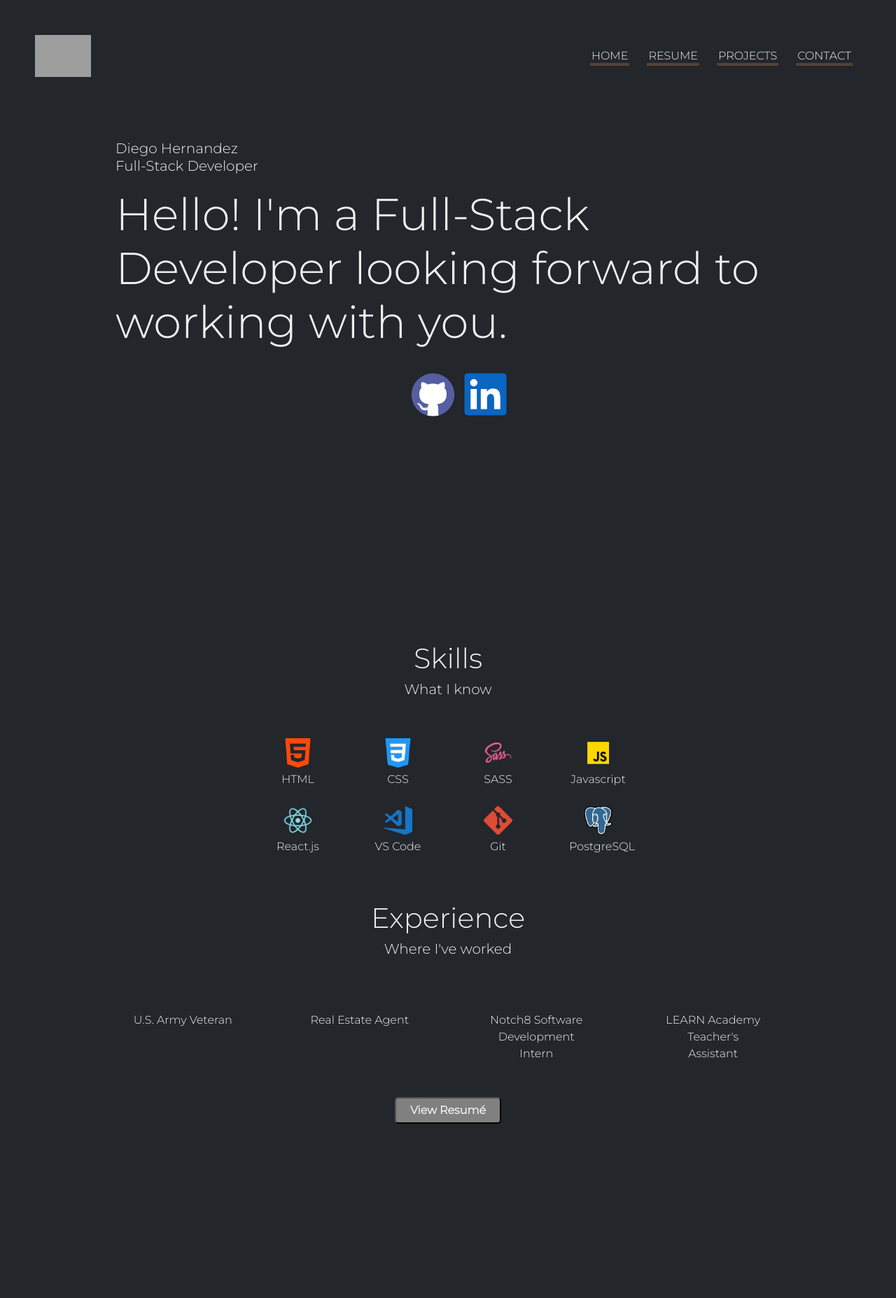
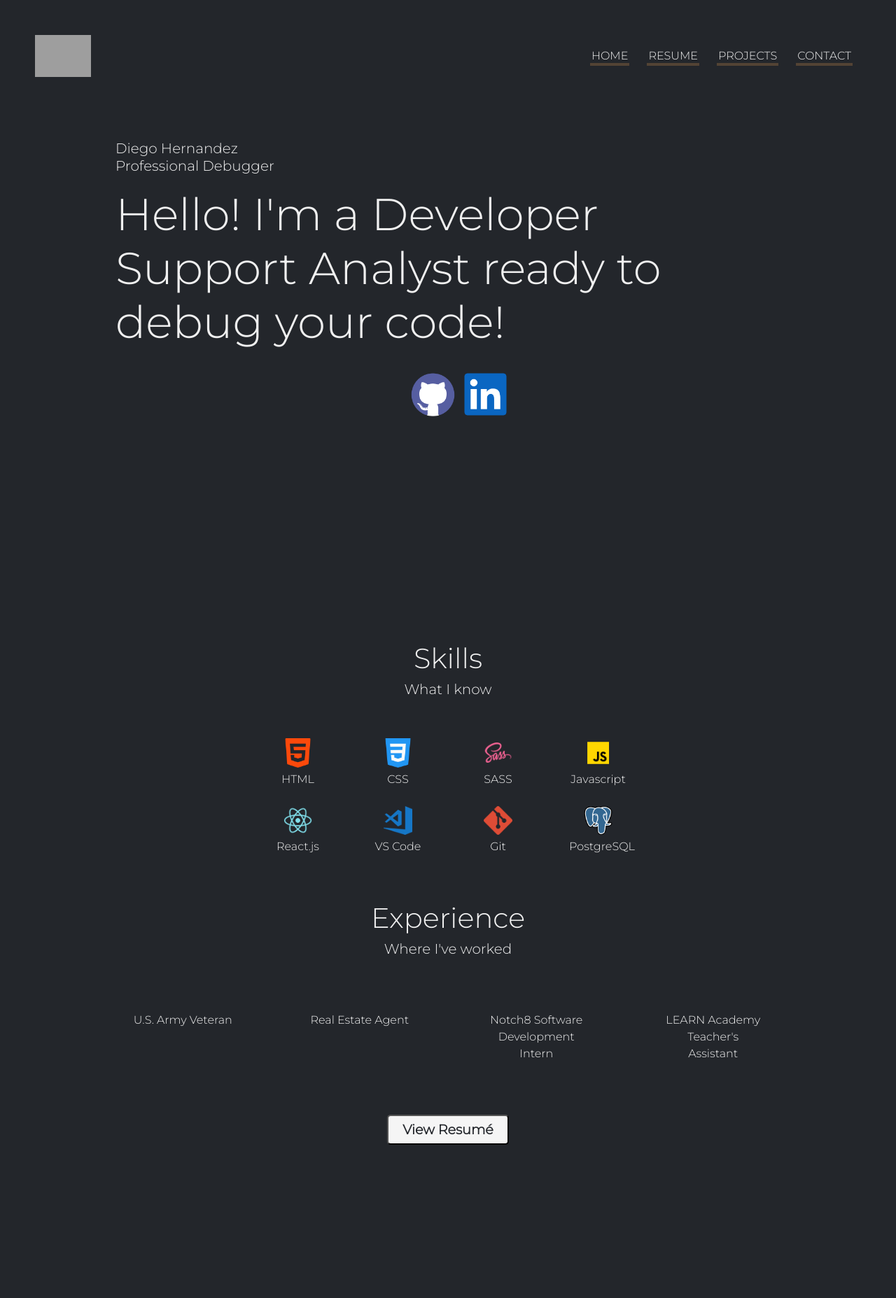
Before and after one commit to dgohdz/my-portfolio, a React (Create React App) app: page / in a window 1280 px wide. Shown: the top 1855 px of the page at 70% size. Built offline with nearby package versions, Linux system fonts and the light colour scheme; grey boxes are pictures that could not be loaded.

Commit message:
Updated button CSS, resume link and home page.

```diff
--- a/src/App.css
+++ b/src/App.css
@@ -6,13 +6,15 @@
 
 .button {
     border-radius: 5px;
-    background-color: gray;
-    color: whitesmoke;
+    background-color: whitesmoke;
+    color: #23262b;
     padding: 5px 20px 5px 20px;
     cursor: pointer;
     font-weight: 900;
+    font-size: larger;
   }
 
   .button:hover {
-    background-color:black;
+    background-color:#23262b;
+    color: whitesmoke;
 }
--- a/src/sections/Contact.js
+++ b/src/sections/Contact.js
@@ -31,7 +31,9 @@ export default function Contact () {
       <input type="email" name="email" className="email-input"/>
       <label>Message</label>
       <textarea name="message" className="message-input"/>
-      <button type="submit" value="Send" className="button-send">Send</button>
+      <div className="button-container">
+      <button type="submit" value="Send" className="button">Send</button>
+      </div>
     </div>
     </form>
     </div>
--- a/src/sections/Home.js
+++ b/src/sections/Home.js
@@ -12,8 +12,8 @@ export default class Home extends Component {
                 <section>
                     <div className='home-container'>
                         <h1 className='name-title'>Diego Hernandez</h1>
-                        <p className='job-title'>Full-Stack Developer</p>
-                        <h1 className='greeting-heading'>Hello! I'm a Full-Stack Developer looking forward to working with you.</h1>
+                        <p className='job-title'>Professional Debugger</p>
+                        <h1 className='greeting-heading'>Hello! I'm a Developer Support Analyst ready to debug your code!</h1>
                     </div>
                     <div className = 'social-button-container'>
                     <ul>
--- a/src/sections/Resume.js
+++ b/src/sections/Resume.js
@@ -74,7 +74,7 @@ export default class Resume extends Component {
           </ul>
       </div>
       <div className="button-container">
-      <a href="https://www.dropbox.com/s/k838g0jkiappu8x/Diego%20Hernandez%20-%20Software%20Engineer%20-%20Resume.pdf?dl=0" target="_blank" rel="noreferrer" alt="Resume link"><button className="button">View Resumé</button></a>
+      <a href="https://drive.google.com/file/d/1PP5Q1q8CUgmcoUNIJCDiyUGuKwSMjv5y/view?usp=sharing" target="_blank" rel="noreferrer" alt="Resume link"><button className="button">View Resumé</button></a>
       </div>
       </section>
       </>
--- a/src/stylesheets/Contact.css
+++ b/src/stylesheets/Contact.css
@@ -70,46 +70,9 @@
     }
 }
 
-.button-send {
-    background-color:black;
-    padding: 5px 20px 5px 20px;
-    height: auto;
-    color: white;
-    width: 20%;
-    align-self: center;
-    margin-top: 50px;
-    border-radius: 5px;
-    font-weight: 900;
+.button-container {
+    display: flex;
+    justify-content: center;
+    padding-bottom: 100px;
+    padding-top: 25px;
 }
-
-.button-send:hover {
-    background-color: grey;
-}
-
-@media screen and (max-width:425px) {
-    .button-send {
-        background-color: black;
-        padding: 1px 20px 1px 20px;
-        color: white;
-        width: 50%;
-        align-self: center;
-        margin-top: 20px;
-        border-radius: 5px;
-        font-weight: 900;
-
-    }
-}
-
-@media screen and (max-width:425px) {
-    .button-send {
-        background-color: black;
-        padding: 1px 20px 1px 20px;
-        color: white;
-        width: 50%;
-        align-self: center;
-        margin-top: 20px;
-        border-radius: 5px;
-        font-weight: 900;
-
-    }
-}
```
